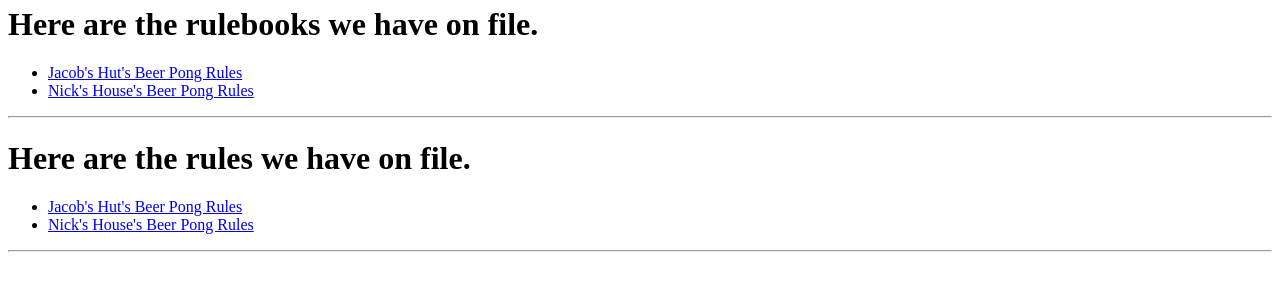
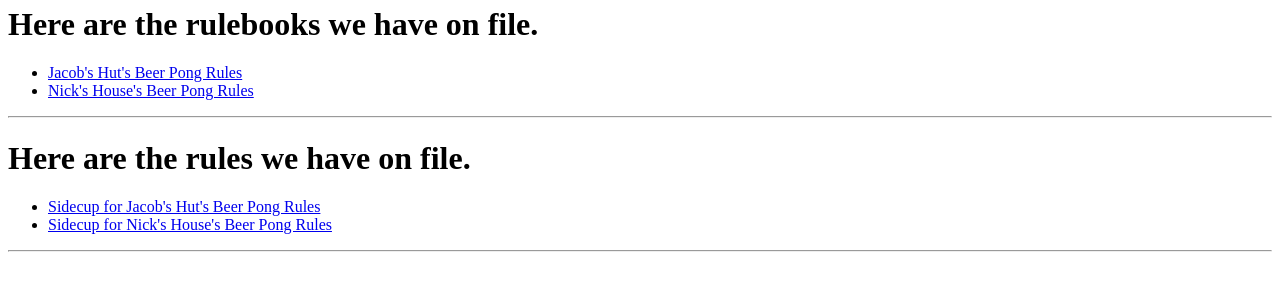
Before and after one commit to HouseRules-io/HouseRules, a Django app: page / in a window 1280 px wide. Shown: the part 218-518 px from the top of the page. Run offline with Django 3.2, Linux system fonts and the light colour scheme; data comes from the database, SQL or seed files in the repository; both versions use the stored data as it was after the commit.

Commit message:
ok i think everything is fixed lol

```diff
--- a/hr/templates/hr/index.html
+++ b/hr/templates/hr/index.html
@@ -31,8 +31,8 @@
 {% if rule_list %}
 	<h1>Here are the rules we have on file.</h1>
     <ul>
-    {% for rulebook in rulebook_list %}
-        <li><a href="/rulebook/{{ rulebook.id }}/">{{ rulebook }}</a></li>
+    {% for rule in rule_list %}
+        <li><a href="/rule/{{ rule.id }}/">{{ rule }}</a></li>
     {% endfor %}
     </ul>
 {% else %}
```
Also changed, not shown: db.sqlite3.
